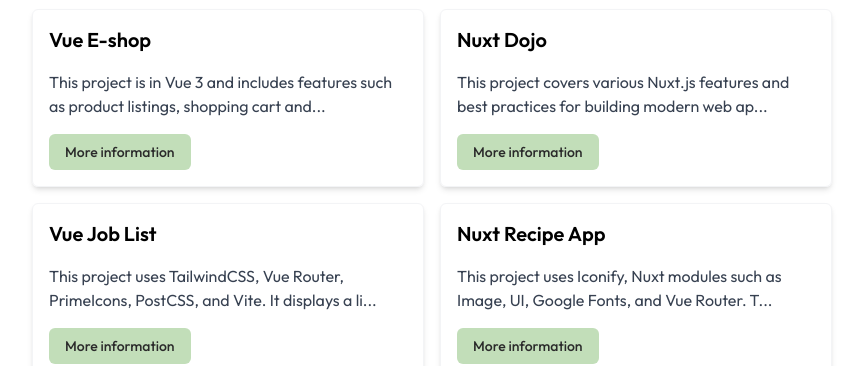
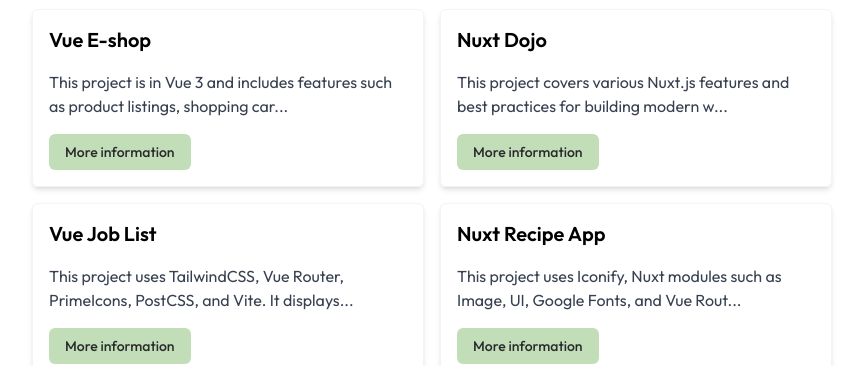
Before and after one commit to MichelleH17/portfolio-app-michaela, a Nuxt app: page /projects in a window 1280 px wide. Shown: the part 225-591 px from the top of the page, without its empty margins (208-1071 px from the left). Built offline with nearby package versions, Linux system fonts and the light colour scheme.

Commit message:
fix: adjust description truncation length in ProjectCard component

```diff
--- a/components/ProjectCard.vue
+++ b/components/ProjectCard.vue
@@ -20,6 +20,6 @@
   }>()
 
   const truncateDescription = (description: string) => {
-    return description.length > 90 ? `${description.slice(0, 90)}...` : description
+    return description.length > 85 ? `${description.slice(0, 85)}...` : description
   }
 </script>
```
